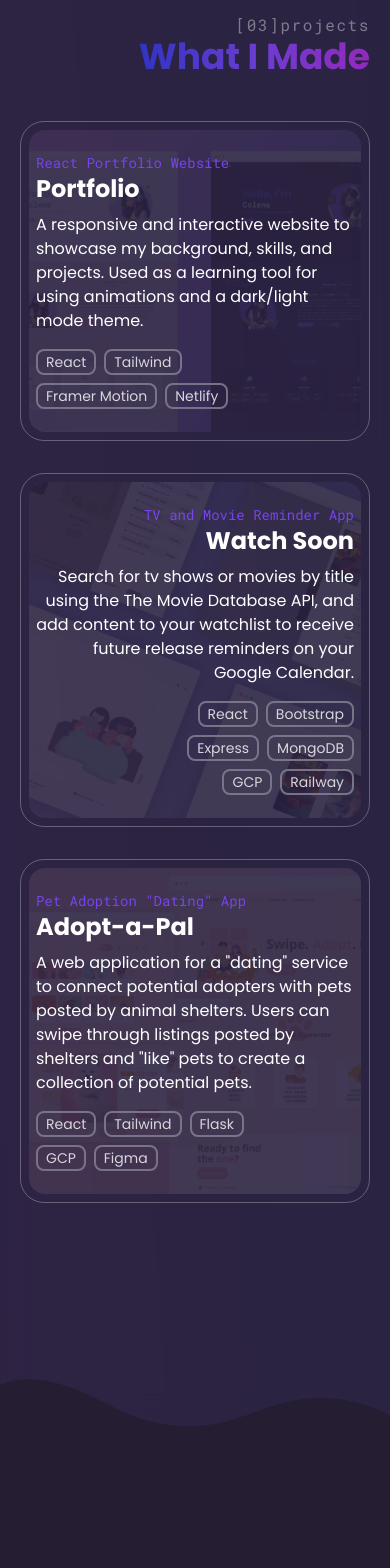
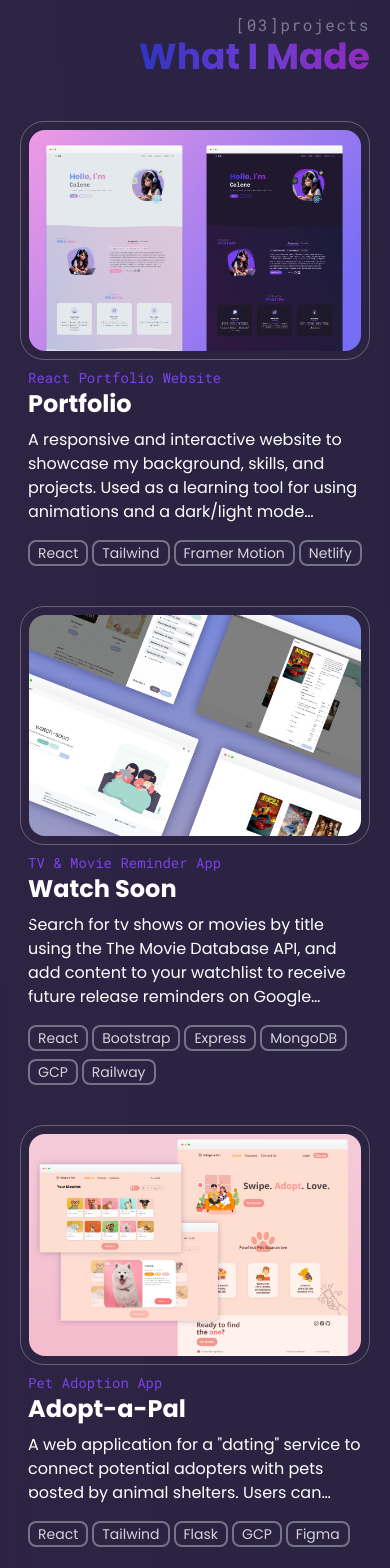
Before and after one commit to encarnac/portfolio, a React (Vite) app: page / in a window 390 px wide. Shown: the part 3880-5448 px from the top of the page. Built offline with nearby package versions, Linux system fonts and the light colour scheme.

Commit message:
Three column layout for project cards

```diff
--- a/src/components/ProjectsSection.jsx
+++ b/src/components/ProjectsSection.jsx
@@ -41,28 +41,50 @@ const ProjectsSection = () => {
         whileInView="visible"
         viewport={{ once: true, amount: 0.4 }}
         variants={projectsContainer}
-        className="space-y-8 text-[#6B6573] dark:text-white"
+        className="grid grid-cols-1 gap-y-8 text-[#6B6573] dark:text-white md:grid-cols-12 md:gap-x-6 md:gap-y-0"
       >
         {/* PROJECT 1 CARD */}
         <motion.div
           transition={{ type: "tween", duration: 0.4 }}
           variants={projectCard}
-          class="group grid grid-cols-10 items-center"
+          class="col-span-4 flex flex-col items-center"
         >
+          {/* PROJECT 1 PHOTO */}
+          <div class="group relative rounded-3xl border-[1px] border-[#797382]/40 border-white p-2 transition duration-300 ease-in-out hover:border-[#F38BBB] dark:border-[#807C8E]/70 dark:hover:border-[#7943ED] md:h-fit">
+            <div className="absolute left-1/2 top-1/2 z-50 hidden -translate-x-1/2 -translate-y-1/2 transform gap-x-4 text-white group-hover:flex">
+              <a
+                href="https://github.com/encarnac/portfolio"
+                className="rounded-full border-2 border-white p-2 mix-blend-lighten shadow-lg transition duration-300 ease-in-out hover:scale-105"
+              >
+                <LuCode2 className="size-8" />
+              </a>
+              <a
+                href="https://encarnac.netlify.app/"
+                className="rounded-full border-2 border-white p-2 shadow-lg transition duration-300 ease-in-out hover:scale-105"
+              >
+                <LuEye className="size-8" />
+              </a>
+            </div>
+            <img
+              src={portfolio}
+              alt="adopt-a-pal mockups"
+              className="h-full w-full rounded-2xl object-cover opacity-100 transition duration-300 ease-linear group-hover:opacity-60"
+            />
+          </div>
           {/* PROJECT 1 DESCRIPTION */}
-          <div class="visible relative z-50 col-span-full row-span-full p-8 px-4 text-start transition duration-300 group-hover:invisible md:visible md:col-span-5 md:col-start-2 md:p-0 md:group-hover:visible">
+          <div class="visible relative z-50 px-2 py-2 text-start transition duration-300">
             <h4 class="font-mono text-sm text-[#F38BBB] dark:text-[#7943ED]">
               React Portfolio Website
             </h4>
             <h3 class="mb-2 mt-0 text-2xl font-bold">Portfolio</h3>
             <div class="">
-              <p className="rounded-2xl md:bg-[#E3E8EE]/60 md:px-5 md:py-6 md:backdrop-blur-sm md:dark:bg-[#3f3554]/50">
+              <p className="line-clamp-4 rounded-2xl text-base hover:line-clamp-none">
                 A responsive and interactive website to showcase my background,
                 skills, and projects. Used as a learning tool for using
                 animations and a dark/light mode theme.
               </p>
             </div>
-            <ul className="mt-4 flex flex-row flex-wrap justify-start gap-x-2 gap-y-2 pr-16 text-sm text-[#3f3b43]/90 dark:text-white/80">
+            <ul className="mt-4 flex flex-row flex-wrap justify-start gap-x-1 gap-y-2 text-sm text-[#3f3b43]/90 dark:text-white/80">
               <li className="rounded-lg border-2 border-[#797382]/40 px-2 py-px dark:border-[#807C8E]/90">
                 React
               </li>
@@ -77,49 +99,26 @@ const ProjectsSection = () => {
               </li>
             </ul>
           </div>
-
-          {/* PROJECT 1 PHOTO */}
-          <div class="relative col-span-full row-span-full h-full rounded-3xl border-[1px] border-[#797382]/40 border-white p-2 transition duration-300 ease-in-out group-hover:border-[#F38BBB] dark:border-[#807C8E]/70 dark:group-hover:border-[#7943ED] md:col-start-6 md:col-end-10 md:h-fit">
-            <div className="absolute left-1/2 top-1/2 z-50 hidden -translate-x-1/2 -translate-y-1/2 transform gap-x-4 text-white group-hover:flex">
-              <a
-                href="https://github.com/encarnac/portfolio"
-                className="rounded-full border-2 border-white p-2 mix-blend-lighten shadow-lg transition duration-300 ease-in-out hover:scale-110"
-              >
-                <LuCode2 className="size-8" />
-              </a>
-              <a
-                href="https://encarnac.netlify.app/"
-                className="rounded-full border-2 border-white p-2 shadow-lg transition duration-300 ease-in-out hover:scale-110"
-              >
-                <LuEye className="size-8" />
-              </a>
-            </div>
-            <img
-              src={portfolio}
-              alt="adopt-a-pal mockups"
-              className="h-full w-full rounded-2xl object-cover opacity-10 transition duration-300 ease-linear group-hover:opacity-100 md:opacity-100 md:group-hover:opacity-70"
-            />
-          </div>
         </motion.div>
 
         {/* PROJECT 2 CARD */}
         <motion.div
           transition={{ type: "tween", duration: 0.4 }}
           variants={projectCard}
-          class="group grid grid-cols-10 items-center"
+          class="col-span-4 flex flex-col items-center"
         >
           {/* PROJECT 2 PHOTO */}
-          <div class="relative col-span-full row-span-full h-full rounded-3xl border-[1px] border-white p-2 transition duration-300 ease-in-out group-hover:border-[#F38BBB] dark:border-[#807C8E]/70 dark:group-hover:border-[#7943ED] md:col-start-2 md:col-end-6 md:h-fit">
-            <div className="absolute left-1/2 top-1/2 z-50 hidden -translate-x-1/2 -translate-y-1/2 transform gap-x-4 bg-opacity-0 text-white group-hover:flex">
+          <div class="group relative rounded-3xl border-[1px] border-[#797382]/40 border-white p-2 transition duration-300 ease-in-out hover:border-[#F38BBB] dark:border-[#807C8E]/70 dark:hover:border-[#7943ED] md:h-fit">
+            <div className="absolute left-1/2 top-1/2 z-50 hidden -translate-x-1/2 -translate-y-1/2 transform gap-x-4 text-white group-hover:flex">
               <a
-                href="https://github.com/encarnac/tv-movie-reminder"
-                className="rounded-full border-2 border-white p-2 shadow-lg transition duration-300 ease-in-out hover:scale-110"
+                href="https://github.com/encarnac/portfolio"
+                className="rounded-full border-2 border-white p-2 mix-blend-lighten shadow-lg transition duration-300 ease-in-out hover:scale-105"
               >
                 <LuCode2 className="size-8" />
               </a>
               <a
-                href="https://watch-soon.up.railway.app/ "
-                className="rounded-full border-2 border-white p-2 shadow-lg transition duration-300 ease-in-out hover:scale-110"
+                href="https://encarnac.netlify.app/"
+                className="rounded-full border-2 border-white p-2 shadow-lg transition duration-300 ease-in-out hover:scale-105"
               >
                 <LuEye className="size-8" />
               </a>
@@ -127,24 +126,23 @@ const ProjectsSection = () => {
             <img
               src={watch_soon}
               alt="adopt-a-pal mockups"
-              className="h-full w-full rounded-2xl object-cover opacity-10 transition duration-300 ease-linear group-hover:opacity-100 md:opacity-100 md:group-hover:opacity-70"
+              className="h-full w-full rounded-2xl object-cover opacity-100 transition duration-300 ease-linear group-hover:opacity-60"
             />
           </div>
-
           {/* PROJECT 2 DESCRIPTION */}
-          <div class="visible relative z-50 col-span-full row-span-full p-8 px-4 text-end transition duration-300 group-hover:invisible md:visible md:col-span-5 md:col-start-5 md:p-0 md:group-hover:visible">
+          <div class="visible relative z-50 px-2 py-2 text-start transition duration-300">
             <h4 class="font-mono text-sm text-[#F38BBB] dark:text-[#7943ED]">
-              TV and Movie Reminder App
+              TV & Movie Reminder App
             </h4>
             <h3 class="mb-2 mt-0 text-2xl font-bold">Watch Soon</h3>
             <div class="">
-              <p className="rounded-2xl md:bg-[#E3E8EE]/60 md:px-5 md:py-6 md:backdrop-blur-sm md:dark:bg-[#3f3554]/50">
+              <p className="line-clamp-4 rounded-2xl text-base hover:line-clamp-none">
                 Search for tv shows or movies by title using the The Movie
                 Database API, and add content to your watchlist to receive
-                future release reminders on your Google Calendar.
+                future release reminders on Google Calendar.
               </p>
             </div>
-            <ul className="mt-4 flex flex-row flex-wrap items-center justify-end gap-x-2 gap-y-2 pl-24 text-sm text-[#3f3b43]/90 dark:text-white/80">
+            <ul className="mt-4 flex flex-row flex-wrap justify-start gap-x-1 gap-y-2 text-sm text-[#3f3b43]/90 dark:text-white/80">
               <li className="rounded-lg border-2 border-[#797382]/40 px-2 py-px dark:border-[#807C8E]/90">
                 React
               </li>
@@ -163,7 +161,7 @@ const ProjectsSection = () => {
               <li className="rounded-lg border-2 border-[#797382]/40 px-2 py-px dark:border-[#807C8E]/90">
                 Railway
               </li>
-            </ul>{" "}
+            </ul>
           </div>
         </motion.div>
 
@@ -171,23 +169,45 @@ const ProjectsSection = () => {
         <motion.div
           transition={{ type: "tween", duration: 0.4 }}
           variants={projectCard}
-          class="group grid grid-cols-10 items-center"
+          class="col-span-4 flex flex-col items-center"
         >
+          {/* PROJECT 3 PHOTO */}
+          <div class="group relative rounded-3xl border-[1px] border-[#797382]/40 border-white p-2 transition duration-300 ease-in-out hover:border-[#F38BBB] dark:border-[#807C8E]/70 dark:hover:border-[#7943ED] md:h-fit">
+            <div className="absolute left-1/2 top-1/2 z-50 hidden -translate-x-1/2 -translate-y-1/2 transform gap-x-4 text-white group-hover:flex">
+              <a
+                href="https://github.com/encarnac/portfolio"
+                className="rounded-full border-2 border-white p-2 mix-blend-lighten shadow-lg transition duration-300 ease-in-out hover:scale-105"
+              >
+                <LuCode2 className="size-8" />
+              </a>
+              <a
+                href="https://encarnac.netlify.app/"
+                className="rounded-full border-2 border-white p-2 shadow-lg transition duration-300 ease-in-out hover:scale-105"
+              >
+                <LuEye className="size-8" />
+              </a>
+            </div>
+            <img
+              src={adopt_a_pal}
+              alt="adopt-a-pal mockups"
+              className="h-full w-full rounded-2xl object-cover opacity-100 transition duration-300 ease-linear group-hover:opacity-60"
+            />
+          </div>
           {/* PROJECT 3 DESCRIPTION */}
-          <div class="visible relative z-50 col-span-full row-span-full p-8 px-4 text-start transition duration-300 group-hover:invisible md:visible md:col-span-5 md:col-start-2 md:p-0 md:group-hover:visible">
+          <div class="visible relative z-50 px-2 py-2 text-start transition duration-300">
             <h4 class="font-mono text-sm text-[#F38BBB] dark:text-[#7943ED]">
-              Pet Adoption "Dating" App
+              Pet Adoption App
             </h4>
             <h3 class="mb-2 mt-0 text-2xl font-bold">Adopt-a-Pal</h3>
             <div class="">
-              <p className="rounded-2xl md:bg-[#E3E8EE]/60 md:px-5 md:py-6 md:backdrop-blur-sm md:dark:bg-[#3f3554]/50">
+              <p className="text-bas line-clamp-3 rounded-2xl hover:line-clamp-none">
                 A web application for a "dating" service to connect potential
                 adopters with pets posted by animal shelters. Users can swipe
                 through listings posted by shelters and "like" pets to create a
                 collection of potential pets.
               </p>
             </div>
-            <ul className="mt-4 flex flex-row flex-wrap justify-start gap-x-2 gap-y-2 pr-16 text-sm text-[#3f3b43]/90 dark:text-white/80">
+            <ul className="mt-4 flex flex-row flex-wrap justify-start gap-x-1 gap-y-2 text-sm text-[#3f3b43]/90 dark:text-white/80">
               <li className="rounded-lg border-2 border-[#797382]/40 px-2 py-px dark:border-[#807C8E]/90">
                 React
               </li>
@@ -205,29 +225,6 @@ const ProjectsSection = () => {
               </li>
             </ul>
           </div>
-
-          {/* PROJECT 3 PHOTO */}
-          <div class="relative col-span-full row-span-full h-full rounded-3xl border-[1px] border-[#797382]/40 border-white p-2 transition duration-300 ease-in-out group-hover:border-[#F38BBB] dark:border-[#807C8E]/70 dark:group-hover:border-[#7943ED] md:col-start-6 md:col-end-10 md:h-fit">
-            <div className="absolute left-1/2 top-1/2 z-50 hidden -translate-x-1/2 -translate-y-1/2 transform gap-x-4 bg-opacity-0 text-white group-hover:flex">
-              <a
-                href="https://github.com/encarnac/adopt-a-pal"
-                className="rounded-full border-2 border-white p-2 shadow-lg transition duration-300 ease-in-out hover:scale-110"
-              >
-                <LuCode2 className="size-8" />
-              </a>
-              <a
-                href="https://www.figma.com/file/yJkg7EMO0fpvOo6WCn6JMO/Desktop-Prototype?type=design&node-id=0%3A1&mode=design&t=dxbTPTU57jhHoxhv-1"
-                className="rounded-full border-2 border-white p-2 shadow-lg transition duration-300 ease-in-out hover:scale-110"
-              >
-                <LuFigma className="size-8" />
-              </a>
-            </div>
-            <img
-              src={adopt_a_pal}
-              alt="adopt-a-pal mockups"
-              className="h-full w-full rounded-2xl object-cover opacity-10 transition duration-300 ease-linear group-hover:opacity-100 md:opacity-100 md:group-hover:opacity-70"
-            />
-          </div>
         </motion.div>
       </motion.div>
     </section>
```
